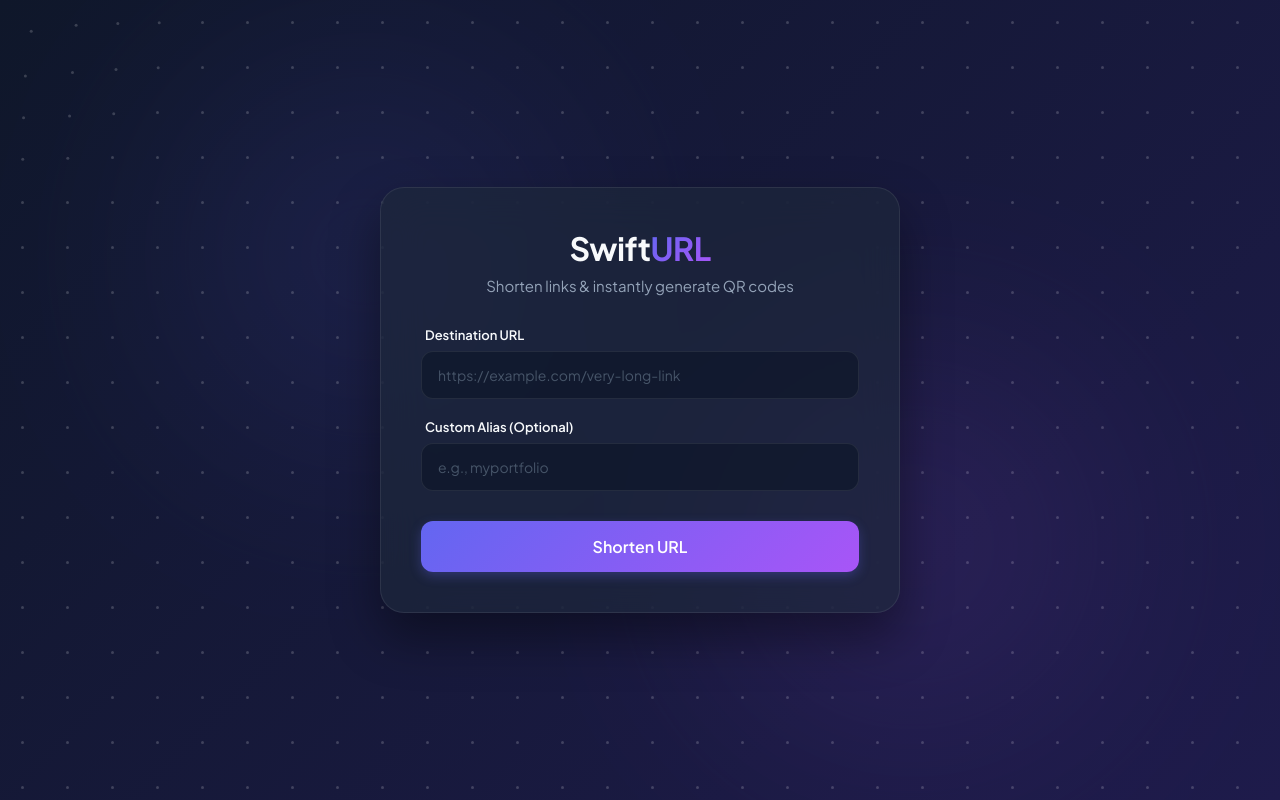
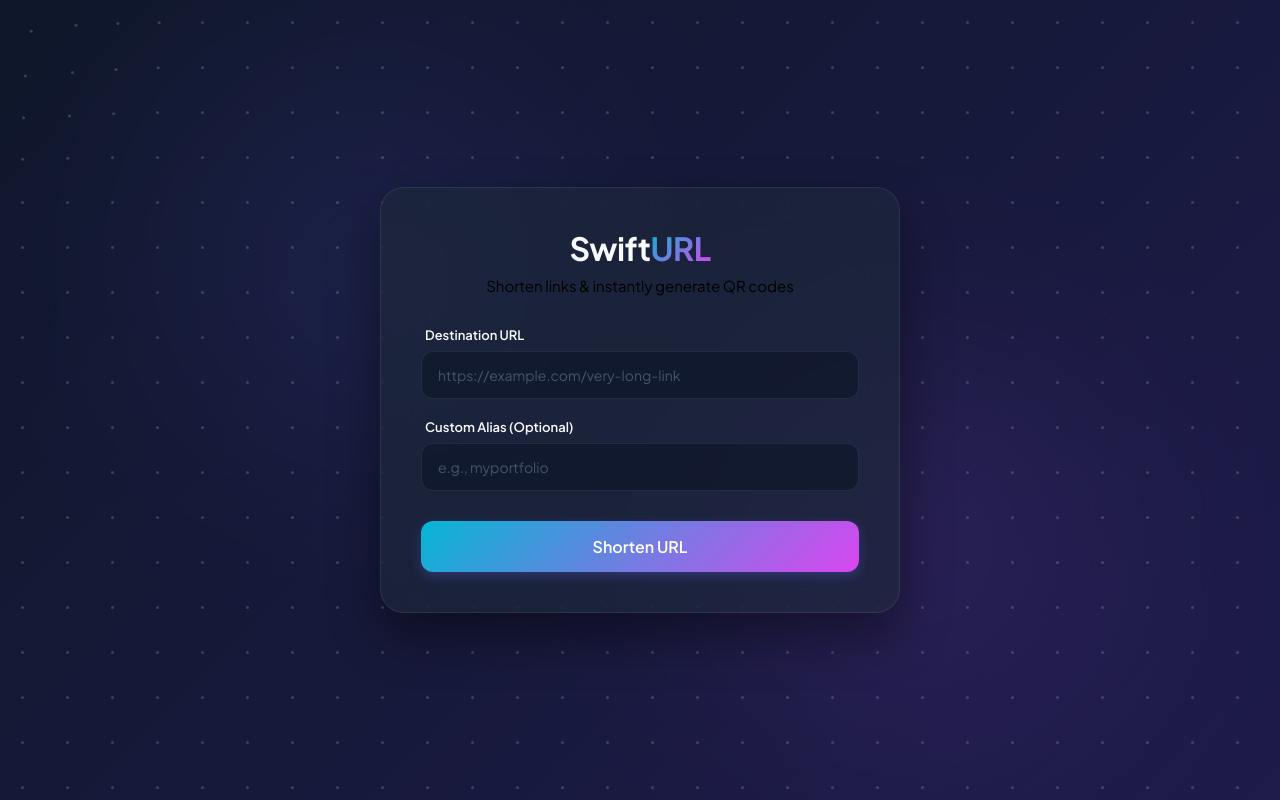
Before and after one commit to palak-7117/url-shortener, a Flask app: page / in a window 1280 px wide. Run offline with Flask 3, Linux system fonts and the light colour scheme.

Commit message:
UI: Solidify Cyberpunk theme skin across interface anchors

```diff
--- a/templates/index.html
+++ b/templates/index.html
@@ -14,8 +14,9 @@
             --card-bg: rgba(30, 41, 59, 0.65);
             --border-color: rgba(255, 255, 255, 0.08);
             --text-primary: #f8fafc;
-            --text-secondary: #94a3b8;
-            --accent-gradient: linear-gradient(135deg, #6366f1 0%, #a855f7 100%);
+            --accent-gradient: linear-gradient(135deg, #06b6d4 0%, #d946ef 100%);
+            --accent-primary: #06b6d4;
+            --accent-secondary: #d946ef;
             --accent-primary: #6366f1;
             --accent-secondary: #a855f7;
             --success-color: #10b981;
```
